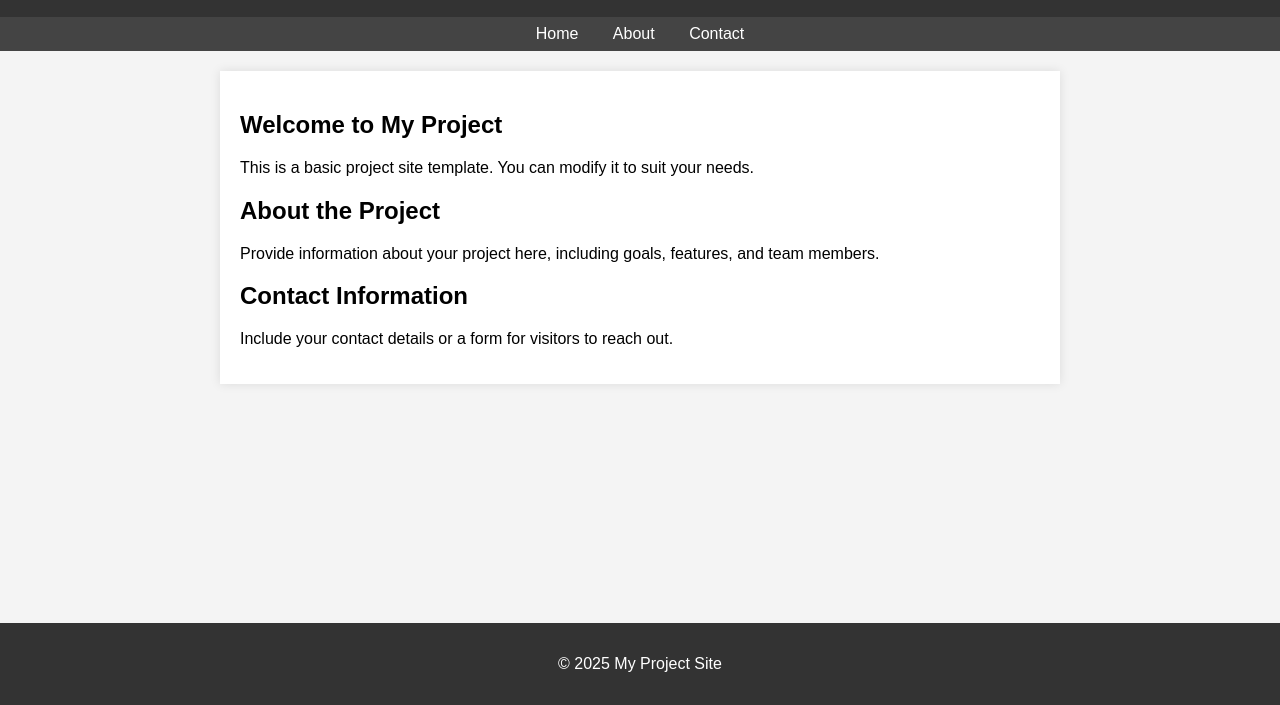
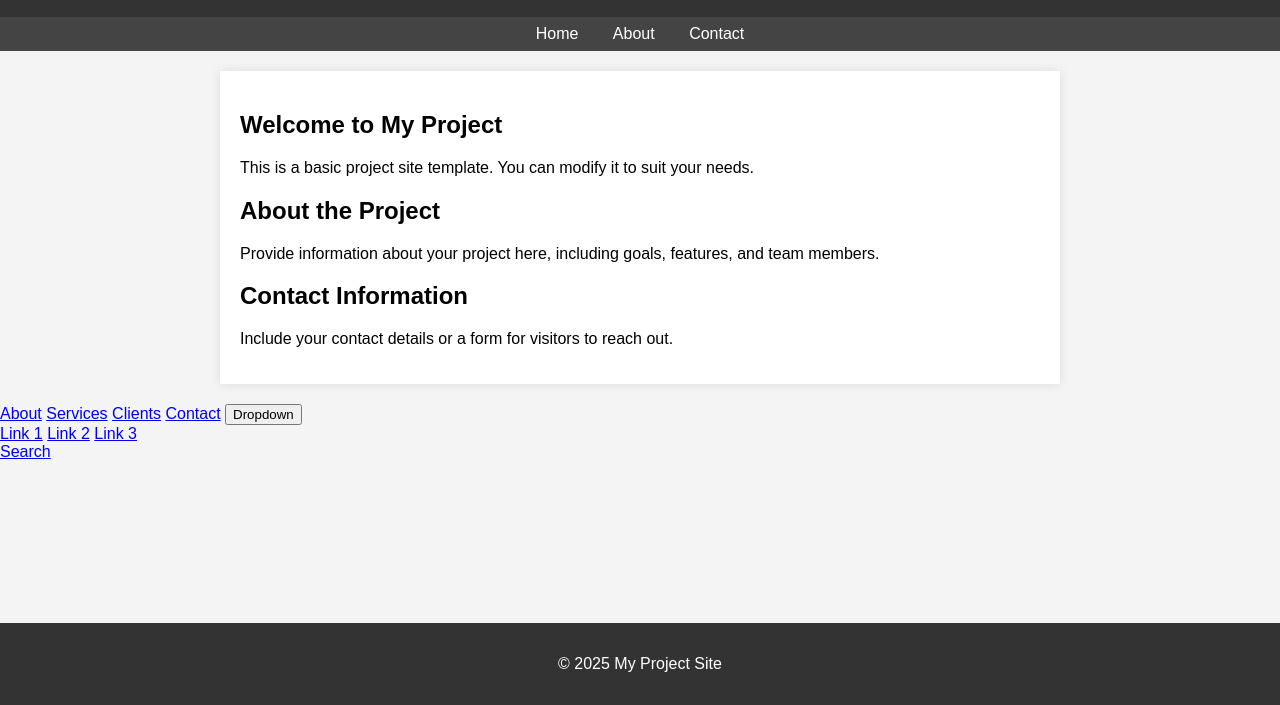
Before and after one commit to JonAlva002/JonAlva002.github.io, a plain HTML site: page index.html in a window 1280 px wide. Shown: the part 95-800 px from the top of the page. Drawn offline with Linux system fonts and the light colour scheme.

Commit message:
Update index.html

```diff
--- a/index.html
+++ b/index.html
@@ -45,4 +45,19 @@
         <p>&copy; 2025 My Project Site</p>
     </footer>
 </body>
+    <div class="sidenav">
+  <a href="#about">About</a>
+  <a href="#services">Services</a>
+  <a href="#clients">Clients</a>
+  <a href="#contact">Contact</a>
+  <button class="dropdown-btn">Dropdown
+    <i class="fa fa-caret-down"></i>
+  </button>
+  <div class="dropdown-container">
+    <a href="#">Link 1</a>
+    <a href="#">Link 2</a>
+    <a href="#">Link 3</a>
+  </div>
+  <a href="#contact">Search</a>
+</div>
 </html>
```
